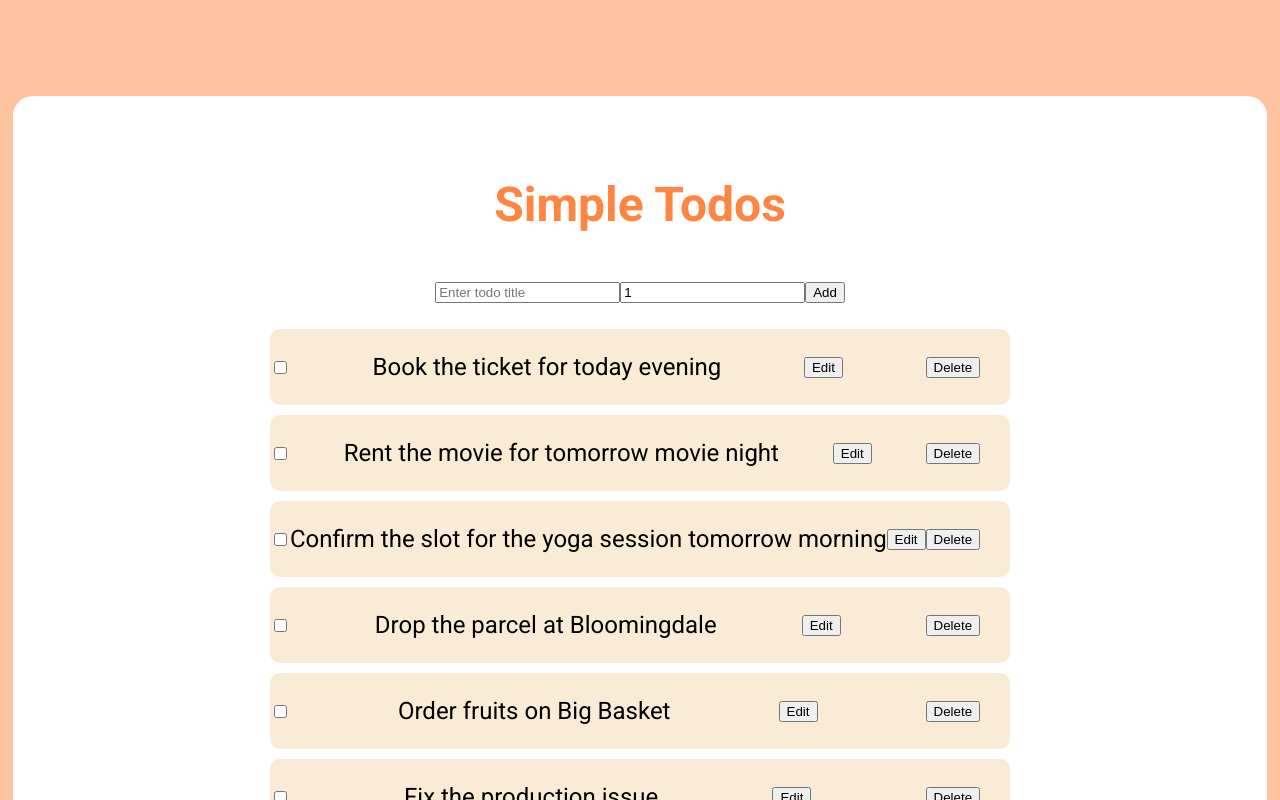
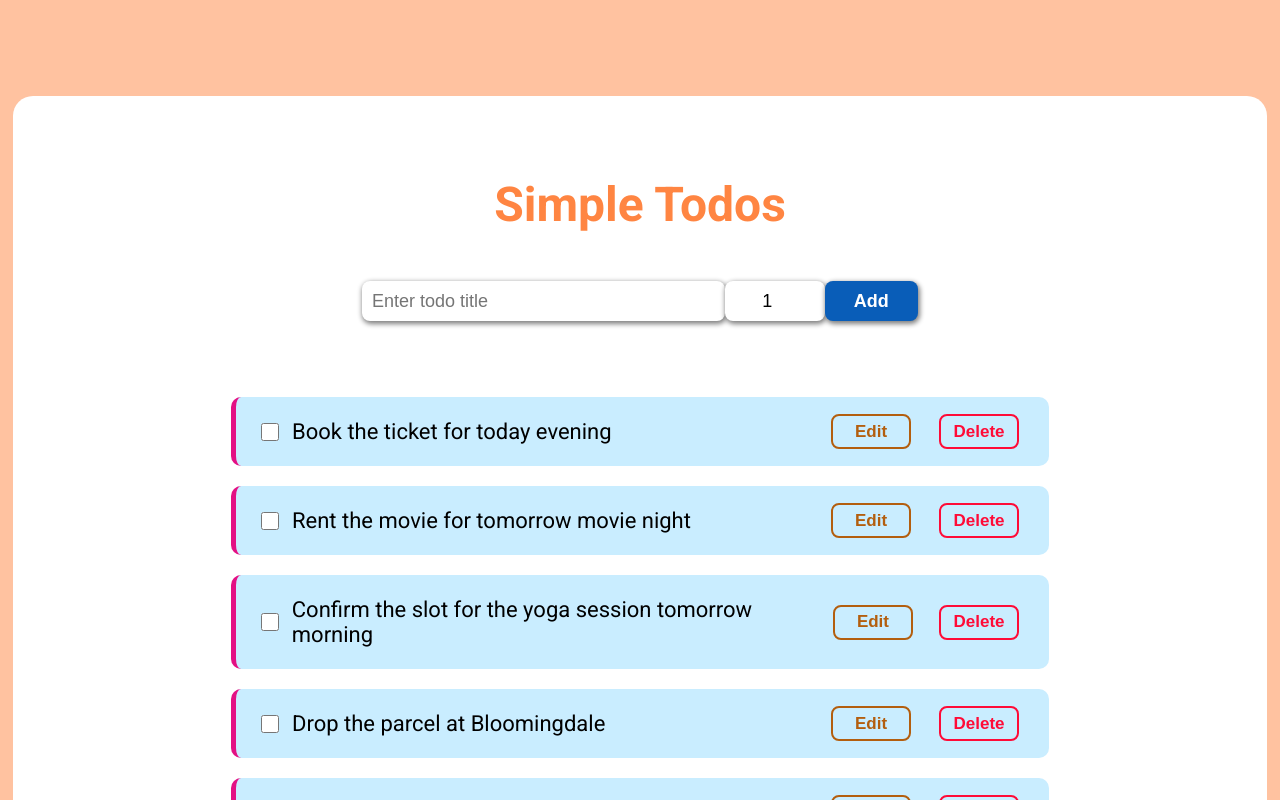
Before and after one commit to amit-kumar95/Simple-Todo-ccbp, a React (Create React App) app: page / in a window 1280 px wide. Shown: the top 800 px of the page. Built offline with nearby package versions, Linux system fonts and the light colour scheme; a web font is replaced by a local one.

Commit message:
change in code

```diff
--- a/src/components/SimpleTodos/index.css
+++ b/src/components/SimpleTodos/index.css
@@ -40,4 +40,51 @@
 }
 .todos-list {
   padding-left: 0px;
+  display: flex;
+  flex-direction: column;
+  justify-content: center;
+  align-items: center;
 }
+
+.input-container {
+  display: flex;
+  flex-direction: row;
+  justify-content: space-between;
+  align-items: flex-start;
+  margin-bottom: 50px;
+  width: 48%;
+}
+
+.input-field {
+  width: 370px;
+  height: 40px;
+  padding: 10px;
+  border: none;
+  font-size: 18px;
+  border-radius: 8px;
+  box-shadow: 1px 2px 5px 1px grey;
+}
+
+.new-input-count {
+  width: 100px;
+  height: 40px;
+  padding: 10px;
+  border: none;
+  font-weight: 500;
+  text-align: center;
+  font-size: 18px;
+  border-radius: 8px;
+  box-shadow: 1px 2px 5px 1px grey;
+}
+
+.add-button-styling {
+  height: 40px;
+  width: 95px;
+  font-size: 18px;
+  border-radius: 8px;
+  border: none;
+  box-shadow: 1px 2px 5px 1px grey;
+  background-color: #095db8;
+  color: #ffffff;
+  font-weight: bold;
+}
--- a/src/components/SimpleTodos/index.js
+++ b/src/components/SimpleTodos/index.js
@@ -64,22 +64,28 @@ class SimpleTodos extends Component {
       <div className="container">
         <div className="inner-container">
           <h1 className="heading">Simple Todos</h1>
-          <div className="add-todo">
+          <div className="input-container">
             <input
               type="text"
               name="newTodoTitle"
               value={newTodoTitle}
+              className="input-field"
               onChange={this.handleChange}
               placeholder="Enter todo title"
             />
             <input
               type="number"
               name="newTodoCount"
+              className="new-input-count"
               value={newTodoCount}
               onChange={this.handleChange}
               placeholder="Enter number of todos"
             />
-            <button onClick={this.handleAddTodo} type="button">
+            <button
+              onClick={this.handleAddTodo}
+              type="button"
+              className="add-button-styling"
+            >
               Add
             </button>
           </div>
--- a/src/components/TodoItem/index.css
+++ b/src/components/TodoItem/index.css
@@ -4,26 +4,24 @@
   display: flex;
   justify-content: space-between;
   padding-right: 30px;
-  background-color: antiquewhite;
+  background-color: #c9edff;
   margin: 10px;
   border-radius: 10px;
+  border-left: 5px solid #e31084;
+  width: 100%;
 }
 
-.delete-btn {
-  background-color: white;
-  color: #ff0b37;
-  border: 2px solid #ff0b37;
-  padding: 10px 15px;
-  margin-bottom: 5px;
-}
 .title {
   color: #000000;
-  font-size: 16px;
+  font-size: 15px;
   font-family: 'Roboto';
+  margin-left: 10px;
 }
+
 @media screen and (min-width: 768px) {
   .title {
-    font-size: 24px;
+    font-size: 22px;
+    margin-left: 10px;
   }
   .delete-btn {
     font-size: 18px;
@@ -31,3 +29,75 @@
     margin-left: 32px;
   }
 }
+
+.checkBox-Title-Cont {
+  display: flex;
+  flex-direction: row;
+  justify-content: flex-start;
+  align-items: center;
+}
+
+.checkBox-Stl {
+  width: 18px;
+  height: 18px;
+  margin-left: 25px;
+  cursor: pointer;
+}
+
+.input-field-saveText {
+  width: 370px;
+  height: 40px;
+  padding: 10px;
+  border: none;
+  border-radius: 8px;
+  background-color: transparent;
+  font-size: 17px;
+  font-weight: 500;
+}
+
+.button-container {
+  display: flex;
+  flex-direction: row;
+  justify-content: space-between;
+  align-items: flex-end;
+  width: 24%;
+}
+
+.saveButton {
+  width: 80px;
+  height: 35px;
+  color: #2eb833;
+  font-size: 17px;
+  font-weight: 600;
+  border: 2px solid #2eb833;
+  border-radius: 8px;
+  background-color: transparent;
+  outline: none;
+  cursor: pointer;
+}
+
+.editButton {
+  width: 80px;
+  height: 35px;
+  color: #b35e0e;
+  font-size: 17px;
+  font-weight: 600;
+  border: 2px solid #b35e0e;
+  border-radius: 8px;
+  background-color: transparent;
+  outline: none;
+  cursor: pointer;
+}
+
+.deleteButton {
+  width: 80px;
+  height: 35px;
+  color: #ff0b37;
+  font-size: 17px;
+  font-weight: 600;
+  border: 2px solid #ff0b37;
+  border-radius: 8px;
+  background-color: transparent;
+  outline: none;
+  cursor: pointer;
+}
--- a/src/components/TodoItem/index.js
+++ b/src/components/TodoItem/index.js
@@ -13,10 +13,7 @@ class TodoItem extends Component {
   }
 
   handleSave = () => {
-    // const {todoDetails} = this.props
-    // const {updatedTitle} = this.state
     this.setState({editing: false})
-    // Call a function to save updated title (not implemented in this code)
   }
 
   handleChange = e => {
@@ -36,25 +33,43 @@ class TodoItem extends Component {
               type="text"
               value={updatedTitle}
               onChange={this.handleChange}
+              className="input-field-saveText"
             />
-            <button onClick={this.handleSave} type="button">
+            <button
+              onClick={this.handleSave}
+              className="saveButton"
+              type="button"
+            >
               Save
             </button>
           </>
         ) : (
           <>
+            <div className="checkBox-Title-Cont">
               <input
                 type="checkbox"
+                className="checkBox-Stl"
                 checked={todoDetails.completed}
                 onChange={() => toggleComplete(todoDetails.id)}
               />
               <p className="title">{todoDetails.title}</p>
-            <button onClick={this.handleEdit} type="button">
+            </div>
+            <div className="button-container">
+              <button
+                className="editButton"
+                onClick={this.handleEdit}
+                type="button"
+              >
                 Edit
               </button>
-            <button onClick={() => deleteTodo(todoDetails.id)} type="button">
+              <button
+                className="deleteButton"
+                onClick={() => deleteTodo(todoDetails.id)}
+                type="button"
+              >
                 Delete
               </button>
+            </div>
           </>
         )}
       </li>
```
Lines whose indentation alone changed are shown as unchanged.
